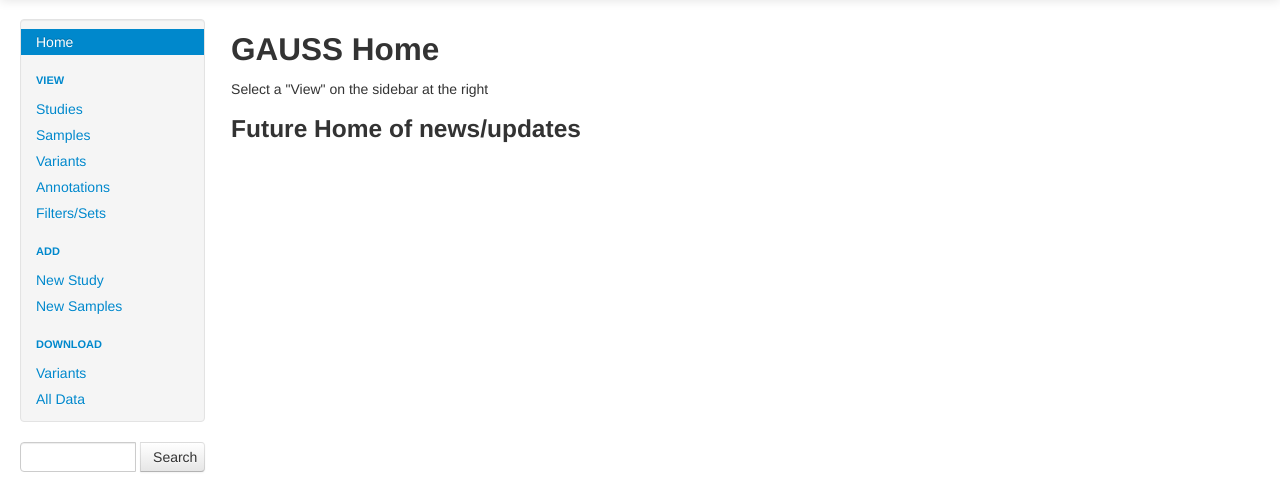
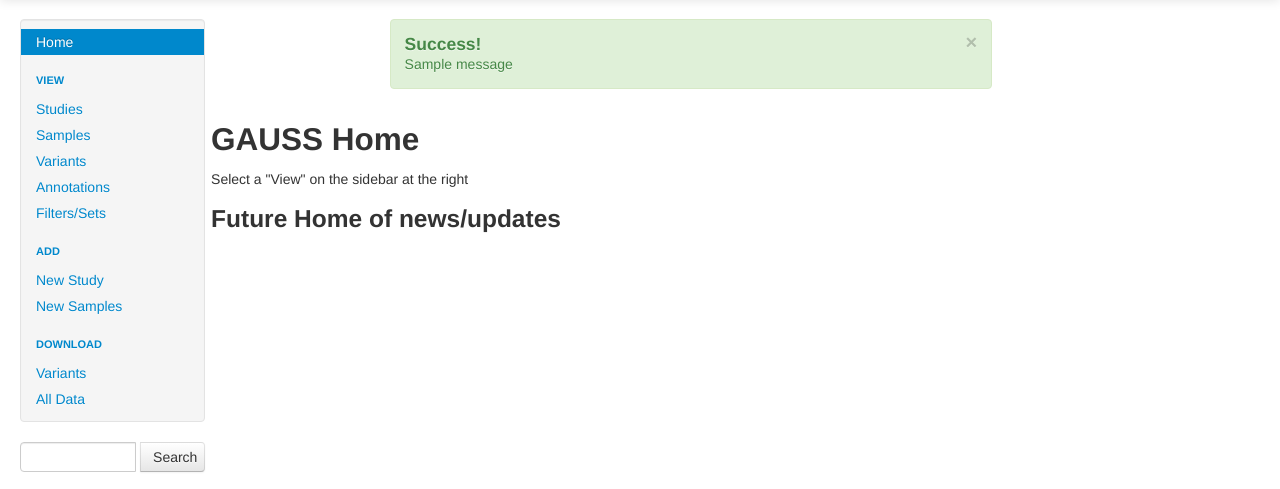
Before and after one commit to nkrumm/gauss, a Flask app: page / in a window 1280 px wide. Shown: the part 41-530 px from the top of the page. Run offline with Flask 2, Linux system fonts and the light colour scheme; one stand-in notice (Sample message) is shown; data that the repository does not hold is empty; some libraries are stand-ins or nearby versions.

Commit message:
add message flashing to layout.html

```diff
--- a/code/templates/layout.html
+++ b/code/templates/layout.html
@@ -20,6 +20,16 @@
         padding: 9px 0;
       }
       .no-hover:hover { background-position: 0px !important; }
+      .fade {
+  opacity: 0;
+  -webkit-transition: opacity 0.15s linear;
+  -moz-transition: opacity 0.15s linear;
+  -o-transition: opacity 0.15s linear;
+  transition: opacity 0.15s linear;
+}
+.fade.in {
+  opacity: 1;
+}
     </style>
     <!--<script>
     var source
@@ -43,6 +53,7 @@
 
     });
     </script>-->
+
     {% block header %}{% endblock %}
   </head>
   <body>
@@ -108,9 +119,26 @@
         </div>
         <div class="span10">
         <!--Body content-->
+         {% with messages = get_flashed_messages(with_categories=true) %}
+          {% if messages %}
+          <div class='row'><div class='span7 offset2'>
+            {% for category, message in messages %}
+            <div id='alerts' class="alert alert-block alert-{{- category }} fade">
+              <button type="button" class="close" data-dismiss="alert">&times;</button>
+              <h4>{{ category | capitalize }}!</h4>
+              {{ message }}
+            </div></div>
+            <script>
+            $(".alert").addClass("in")
+            </script>
+            {% endfor %}
+          </div>
+          {% endif %}
+        {% endwith %}
+        <div class='row'>
         <h2>{% block title %}{% endblock %}</h2>
         {% block content %}{% endblock %}
-
+         </div>
         </div>
       </div>
     </div>
```
